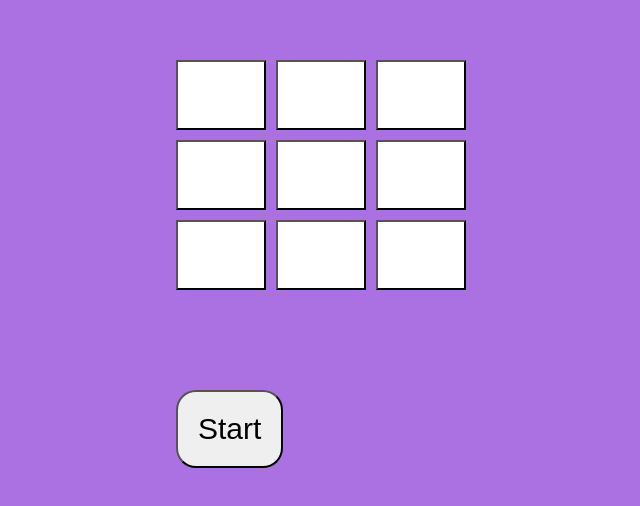
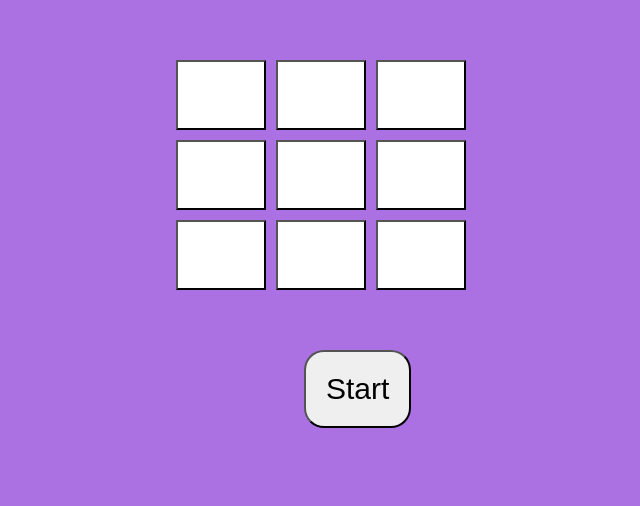
Before and after one commit to Badalthakur07/tic_tak_game, a plain HTML site: page index.html in a window 1280 px wide. Shown: the part 180-686 px from the top of the page, without its empty margins (272-912 px from the left). Drawn offline with Linux system fonts and the light colour scheme.

Commit message:
Update index.html

```diff
--- a/index.html
+++ b/index.html
@@ -37,8 +37,8 @@
         text-align: center;
         font-size: 30px;
         position: relative;
-        left: 35%;
-        top:40%;
+        left: 45%;
+        top:35%;
         padding: 20px;
         border-width: 2px;
         border-radius: 20px;
```
